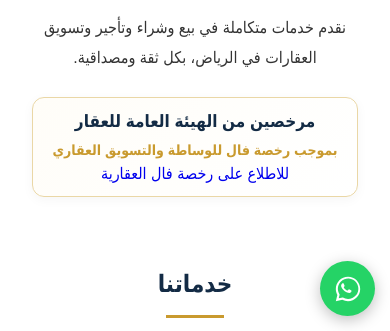
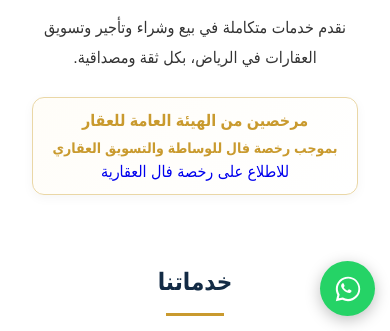
Before and after one commit to norah-alotaibi-sa/noura-alotaibi-realestate, a plain HTML site: page index.html in a window 390 px wide. Shown: the part 513-844 px from the top of the page. Drawn offline with Linux system fonts and the light colour scheme.

Commit message:
Update index.html

```diff
--- a/index.html
+++ b/index.html
@@ -80,8 +80,8 @@ a{text-decoration:none}
 }
 .license-badge strong{
   display:block;
-  color:#132b45;
-  font-size:20px;
+color:#c99a2e;
+  font-size:16px;
   margin-bottom:6px;
 }
 .license-badge span{
@@ -102,7 +102,7 @@ a{text-decoration:none}
 .footer-license strong{color:#d1a33b}
 @media(max-width:560px){
   .license-badge{padding:13px 14px}
-  .license-badge strong{font-size:17px}
+.license-badge strong{font-size:16px}
   .license-badge span{font-size:14px}
 }
 
```
